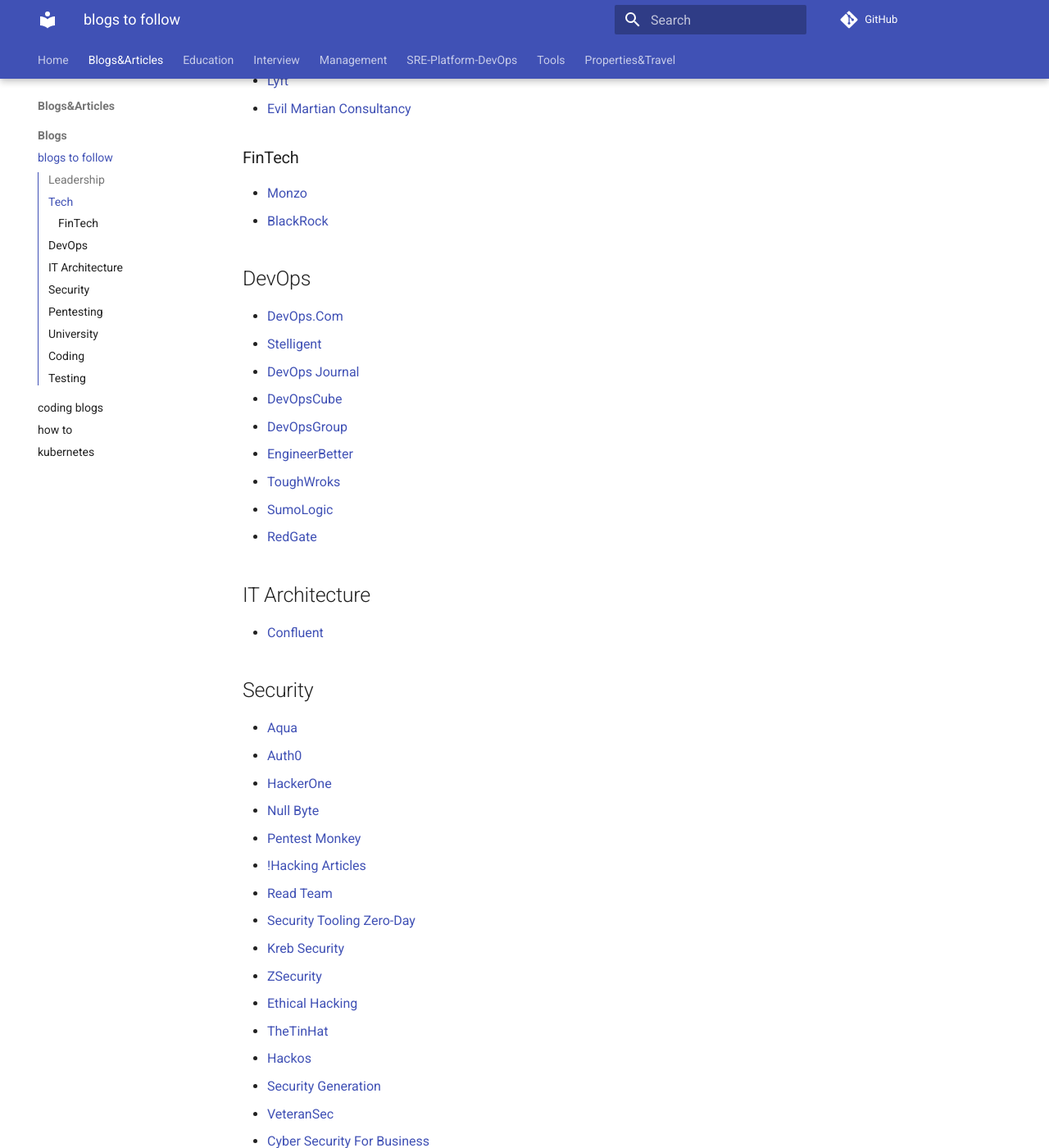
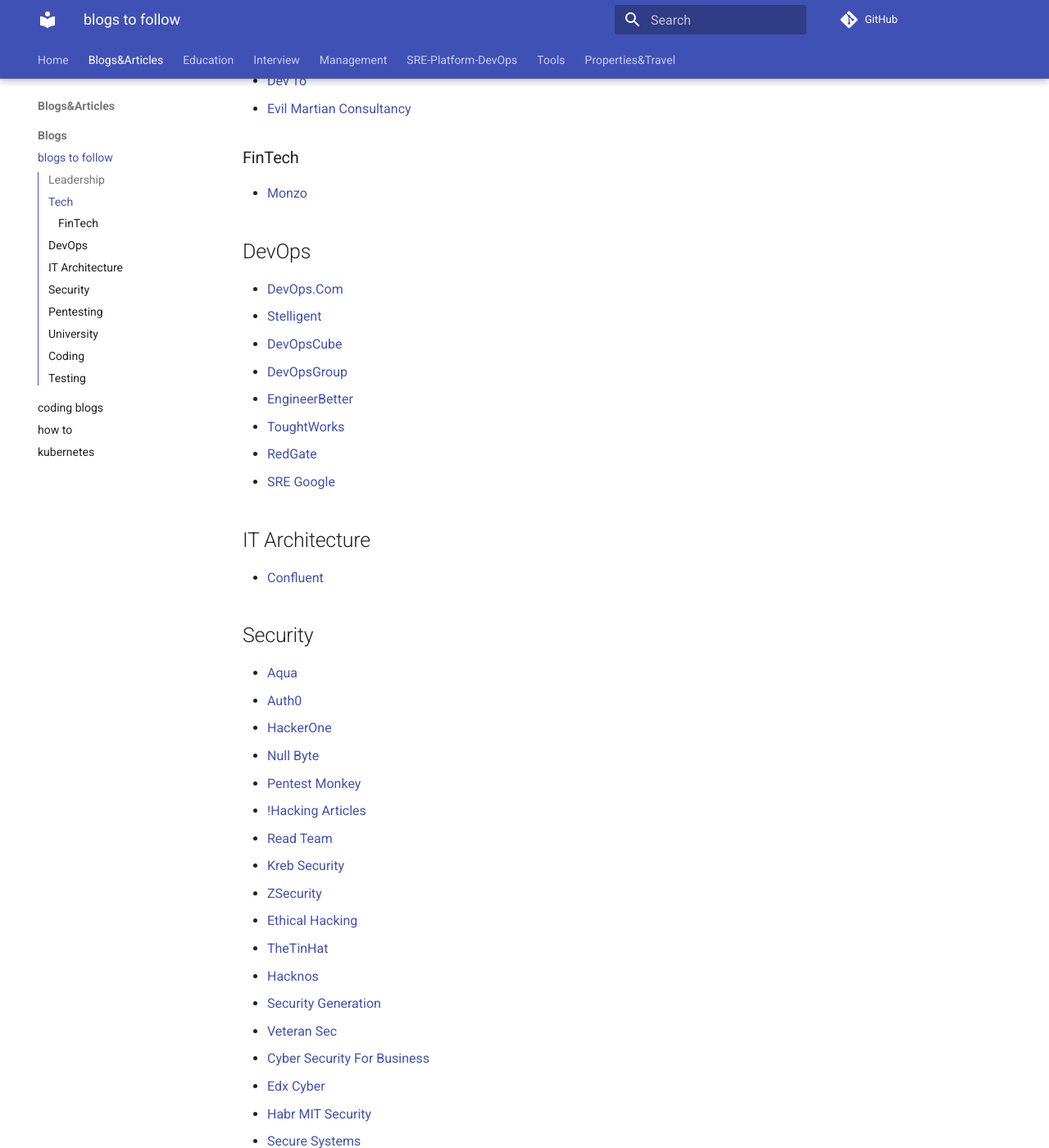
Before and after one commit to ivankatliarchuk/knowledge-base, an MkDocs documentation site: the page built from docs/blogs/blogs.web-to-follow.md, in a window 1280 px wide and 1400 px high, scrolled down 652 px. Shown: the whole window at 82% size. Built offline with MkDocs 1.6.1 and Material for MkDocs 9.7.7, drawn with Linux system fonts in a browser that asks for light colours; comment, search, counter and statistics services are not loaded.

Commit message:
update docs
Signed-off-by: ivan katliarchuk <ivan.katliarchuk@gmail.com>

```diff
--- a/docs/blogs/blogs.web-to-follow.md
+++ b/docs/blogs/blogs.web-to-follow.md
@@ -24,25 +25,22 @@
 - [I-Programmer](https://www.i-programmer.info/){:target="_blank"}
 - [Telerik](https://www.telerik.com/blogs){:target="_blank"}
 - [Dev To](https://dev.to/){:target="_blank"}
-- [Lyft](https://eng.lyft.com/){:target="_blank"}
 - [Evil Martian Consultancy](https://evilmartians.com/chronicles){:target="_blank"}
 
 ### FinTech
 
 - [Monzo](https://monzo.com/blog/){:target="_blank"}
-- [BlackRock](http://rockthecode.io/){:target="_blank"}
 
 ## DevOps
 
 - [DevOps.Com](https://devops.com/){:target="_blank"}
 - [Stelligent](https://stelligent.com/){:target="_blank"}
-- [DevOps Journal](http://devopsjournal.ulitzer.com/){:target="_blank"}
 - [DevOpsCube](https://devopscube.com/){:target="_blank"}
 - [DevOpsGroup](https://www.devopsgroup.com/blog/){:target="_blank"}
 - [EngineerBetter](https://www.engineerbetter.com/blog/){:target="_blank"}
-- [ToughWroks](https://www.thoughtworks.com/personal-blogs){:target="_blank"}
-- [SumoLogic](https://www.sumologic.com/){:target="_blank"}
+- [ToughtWorks](https://www.thoughtworks.com/personal-blogs){:target="_blank"}
 - [RedGate](https://www.red-gate.com/blog/database-devops){:target="_blank"}
+- [SRE Google](https://sre.google/sre-book/table-of-contents/){:target="_blank"}
 
 ## IT Architecture
 
@@ -52,19 +50,18 @@
 
 - [Aqua](https://www.aquasec.com/){:target="_blank"}
 - [Auth0](https://auth0.com/blog/){:target="_blank"}
-- [HackerOne](hackerone.com){:target="_blank"}
+- [HackerOne](https://hackerone.com){:target="_blank"}
 - [Null Byte](https://null-byte.wonderhowto.com/){:target="_blank"}
 - [Pentest Monkey](pentestmonkey.net){:target="_blank"}
 - [!Hacking Articles](https://www.hackingarticles.in/){:target="_blank"}
 - [Read Team](https://ired.team/){:target="_blank"}
-- [Security Tooling Zero-Day](https://zero-day.io/tag/blog/){:target="_blank"}
 - [Kreb Security](https://krebsonsecurity.com/){:target="_blank"}
 - [ZSecurity](https://zsecurity.org/){:target="_blank"}
 - [Ethical Hacking](https://www.ehacking.net/){:target="_blank"}
 - [TheTinHat](https://thetinhat.com/index.html){:target="_blank"}
-- [Hackos](https://www.hacknos.com/category){:target="_blank"}
+- [Hacknos](https://www.hacknos.com){:target="_blank"}
 - [Security Generation](https://www.securitygeneration.com/){:target="_blank"}
-- [VeteranSec](https://veteransec.com/){:target="_blank"}
+- [Veteran Sec](https://veteransec.com/){:target="_blank"}
 - [Cyber Security For Business](https://www.coursera.org/specializations/cyber-security-business){:target="_blank"}
 - [Edx Cyber](https://www.edx.org/course?search_query=cyber){:target="_blank"}
 - [Habr MIT Security](https://habr.com/ru/company/ua-hosting/blog/427763/){:target="_blank"}
```
Also changed, not shown: other parts of docs/blogs/blogs.web-to-follow.md (+1 -0 lines), docs/blogs/how-to.md (+1 -0 lines), docs/education/courses.tutorials.md (+1 -0 lines).
